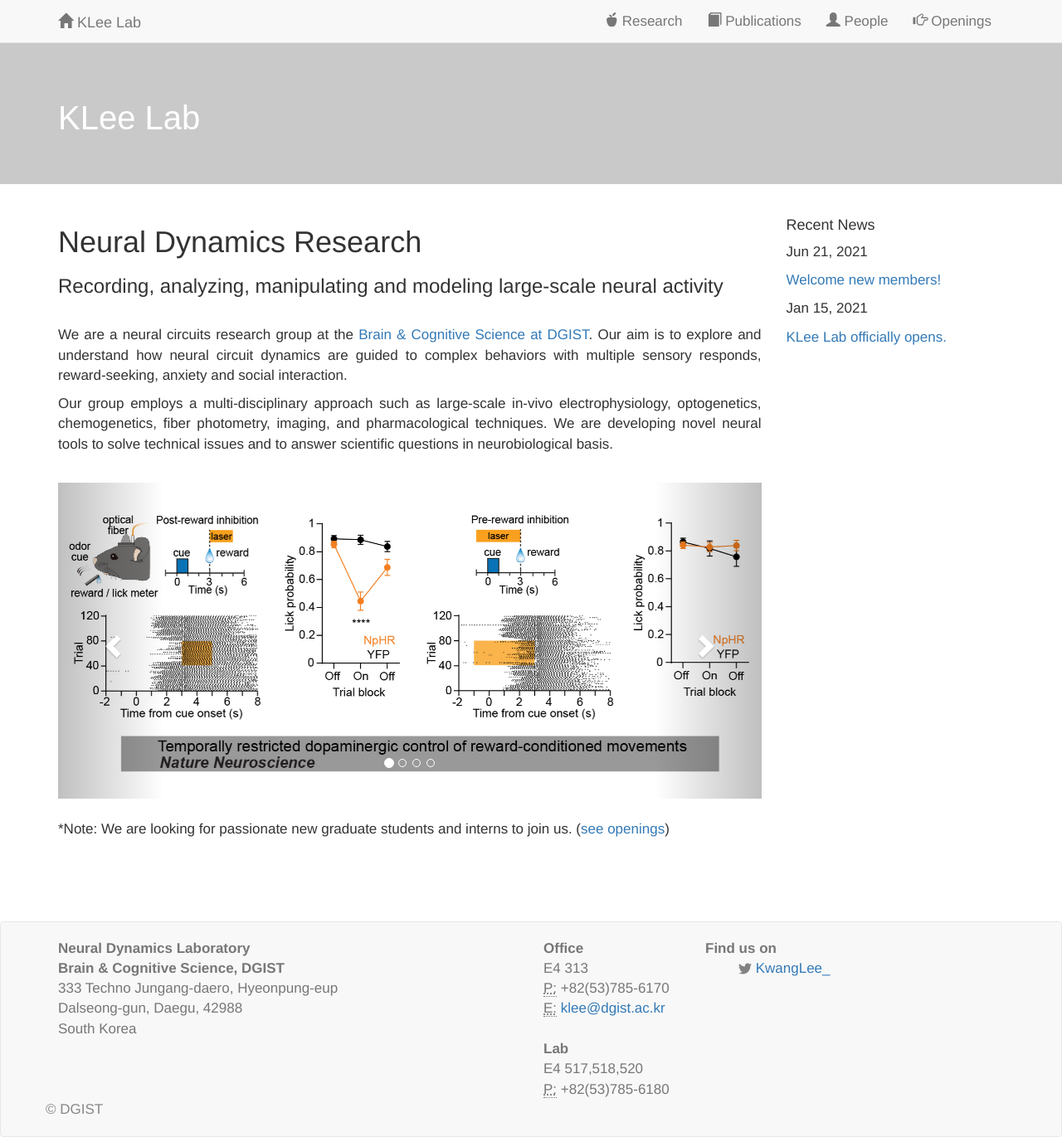
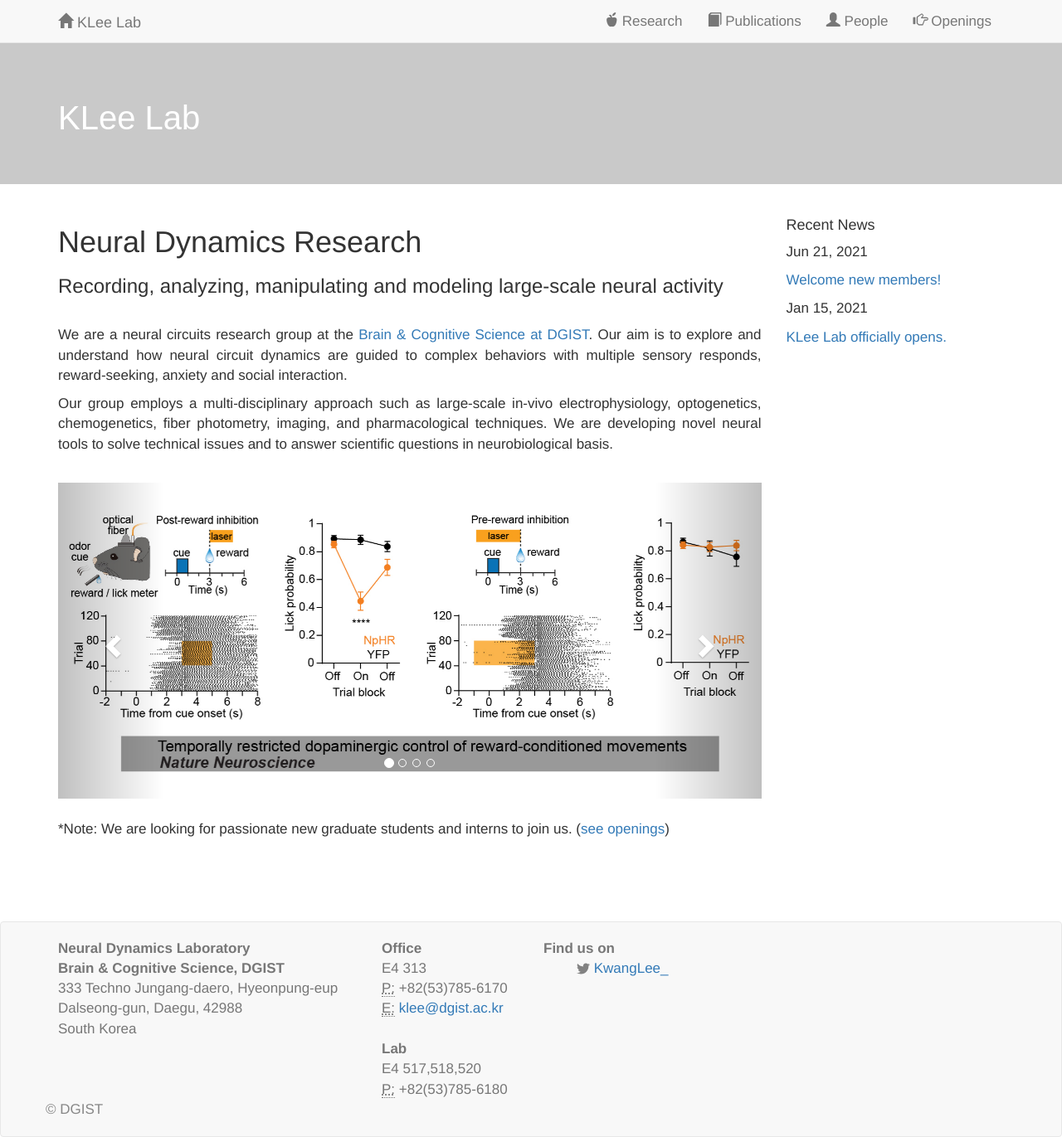
Before and after one commit to kleelab/kleelab.github.io, a Jekyll site: the page built from index.html, in a window 1280 px wide. Shown: the whole page at 83% size. Built offline with Jekyll 4.4.1, drawn with Linux system fonts in a browser that asks for light colours; nearby versions of some CDN libraries; a style sheet for code colours, icons or effects is not loaded.

Commit message:
Update footer.html

```diff
--- a/_includes/footer.html
+++ b/_includes/footer.html
@@ -4,7 +4,7 @@
 
         <div class="address">
             <div class="row">
-                <div class="col-md-6">
+                <div class="col-md-4">
                     <address>
                         <strong>Neural Dynamics Laboratory</strong><br>
                         <strong>Brain & Cognitive Science, DGIST</strong><br>
@@ -12,7 +12,7 @@
                         Dalseong-gun, Daegu, 42988<br />
                         South Korea<br /> <br>
                     </address>
-                 </col-md-6>
+                 </col-md-4>
                 </div>
                 <div class="col-md-2">
                     <strong>Office</strong><br>
@@ -31,13 +31,13 @@
                     <ul class="social-media-list">
                         {% if site.github_username %}
                         <li>
-                            {% include icon-github.html username=site.github_username %}
+                        {% include icon-github.html username=site.github_username %}
                         </li>
                         {% endif %}
 
                         {% if site.twitter_username %}
                         <li>
-                            {% include icon-twitter.html username=site.twitter_username %}
+                        {% include icon-twitter.html username=site.twitter_username %}
                         </li>
                         {% endif %}
                     </ul>
```
